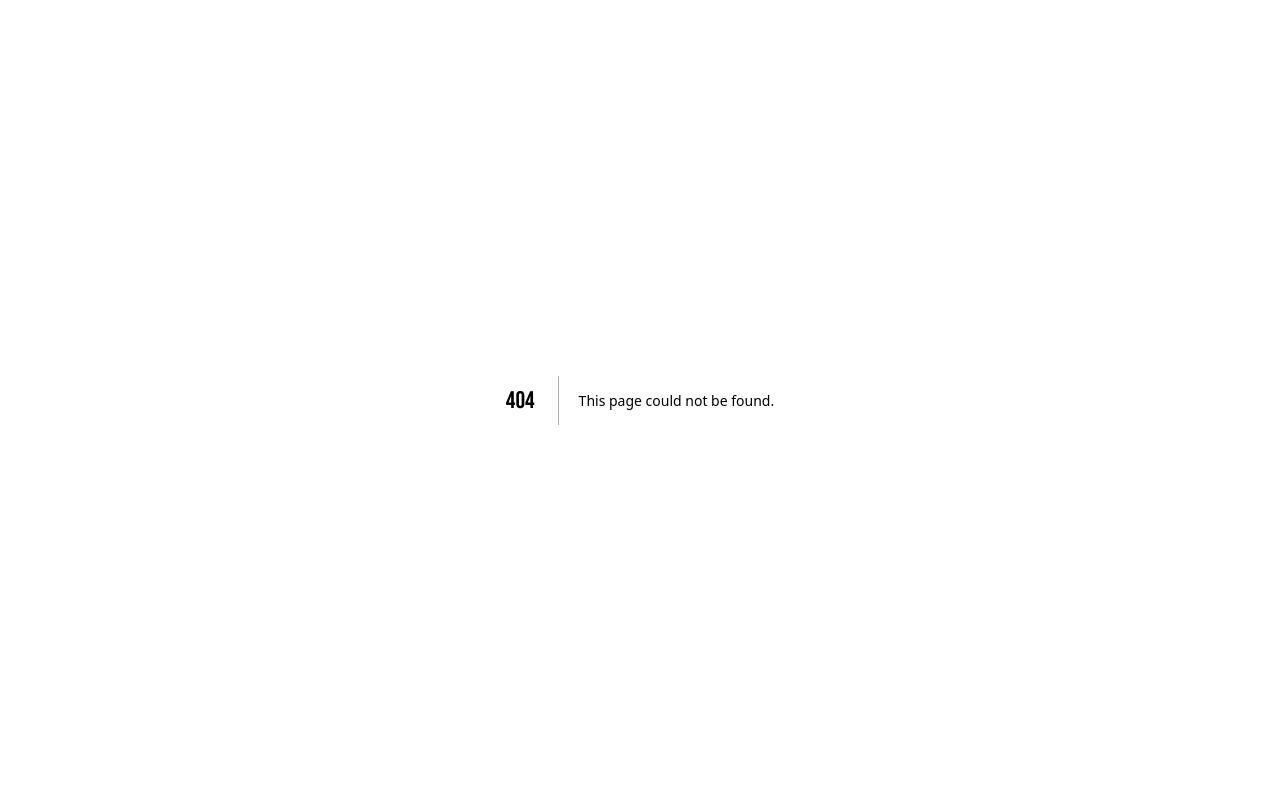
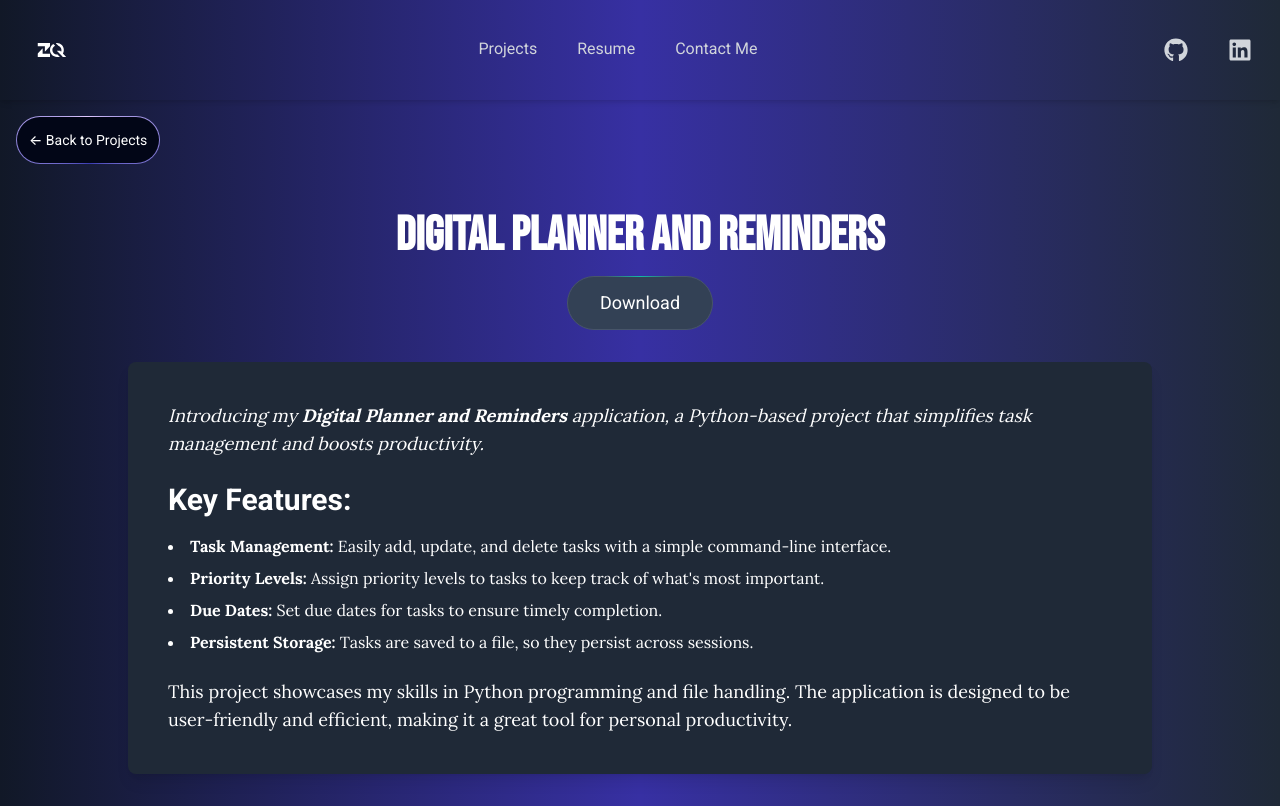
Before and after one commit to ZaidQourah2004/zaidqourah-portfolio, a Next.js app: page /planner in a window 1280 px wide. Before the commit this address had no page. Built offline with nearby package versions, Linux system fonts and the light colour scheme.

Commit message:
Created Planner Project Page
Created Planner Project Page

```diff
--- /dev/null
+++ b/src/app/planner/page.js
@@ -0,0 +1,62 @@
+"use client";
+
+import Navbar from '../components/Navbar';
+import Link from 'next/link';
+
+export default function DigitalPlanner() {
+    const handleDownload = async () => {
+        const fileUrl = 'https://raw.githubusercontent.com/ZaidQourah2004/PROJECTS/main/Projects/Python/todo.py';
+        const fileName = 'todo.py';
+        const response = await fetch(`/api/downloadFile?fileUrl=${encodeURIComponent(fileUrl)}&fileName=${encodeURIComponent(fileName)}`);
+        if (!response.ok) {
+            console.error('Failed to download file:', response.statusText);
+            return;
+        }
+        const blob = await response.blob();
+        const url = window.URL.createObjectURL(blob);
+        const a = document.createElement('a');
+        a.href = url;
+        a.download = fileName;
+        document.body.appendChild(a);
+        a.click();
+        document.body.removeChild(a);
+    };
+
+    return (
+        <div className="min-h-screen flex flex-col bg-gradient-to-r from-gray-900 via-indigo-800 to-gray-800 text-white">
+            <Navbar />
+            <main className="flex-1 flex flex-col items-center justify-start pt-8 p-8 relative">
+                <Link href="/projects" className="absolute top-4 left-4 inline-flex h-12 overflow-hidden rounded-full p-[1px] focus:outline-none focus:ring-2 focus:ring-slate-400 focus:ring-offset-2 focus:ring-offset-slate-50">
+                    <span className="absolute inset-[-1000%] animate-[spin_2s_linear_infinite] bg-[conic-gradient(from_90deg_at_50%_50%,#E2CBFF_0%,#393BB2_50%,#E2CBFF_100%)]"/>
+                    <span className="inline-flex h-full w-full cursor-pointer items-center justify-center rounded-full bg-slate-950 px-3 py-1 text-sm font-medium text-white backdrop-blur-3xl">
+                        ← Back to Projects
+                    </span>
+                </Link>
+                <h1 className="text-5xl font-bold p-4 mt-16">Digital Planner and Reminders</h1>
+                <button
+                    onClick={handleDownload}
+                    className="mb-8 px-8 py-3 rounded-full relative bg-slate-700 text-white text-lg hover:shadow-2xl hover:shadow-white/[0.1] transition duration-200 border border-slate-600">
+                    <div className="absolute inset-x-0 h-px w-1/2 mx-auto -top-px shadow-2xl bg-gradient-to-r from-transparent via-teal-500 to-transparent"/>
+                    <span className="relative z-20">
+                        Download
+                    </span>
+                </button>
+                <div className="bg-gray-800 rounded-lg shadow-lg overflow-hidden w-full max-w-5xl p-10">
+                    <p className="text-lg mb-6 italic">
+                        Introducing my <strong>Digital Planner and Reminders</strong> application, a Python-based project that simplifies task management and boosts productivity.
+                    </p>
+                    <h2 className="text-3xl font-semibold mb-4">Key Features:</h2>
+                    <ul className="list-disc list-inside mb-6 space-y-2">
+                        <li><strong>Task Management:</strong> Easily add, update, and delete tasks with a simple command-line interface.</li>
+                        <li><strong>Priority Levels:</strong> Assign priority levels to tasks to keep track of what's most important.</li>
+                        <li><strong>Due Dates:</strong> Set due dates for tasks to ensure timely completion.</li>
+                        <li><strong>Persistent Storage:</strong> Tasks are saved to a file, so they persist across sessions.</li>
+                    </ul>
+                    <p className="text-lg font-medium">
+                        This project showcases my skills in Python programming and file handling. The application is designed to be user-friendly and efficient, making it a great tool for personal productivity.
+                    </p>
+                </div>
+            </main>
+        </div>
+    );
+}
```
